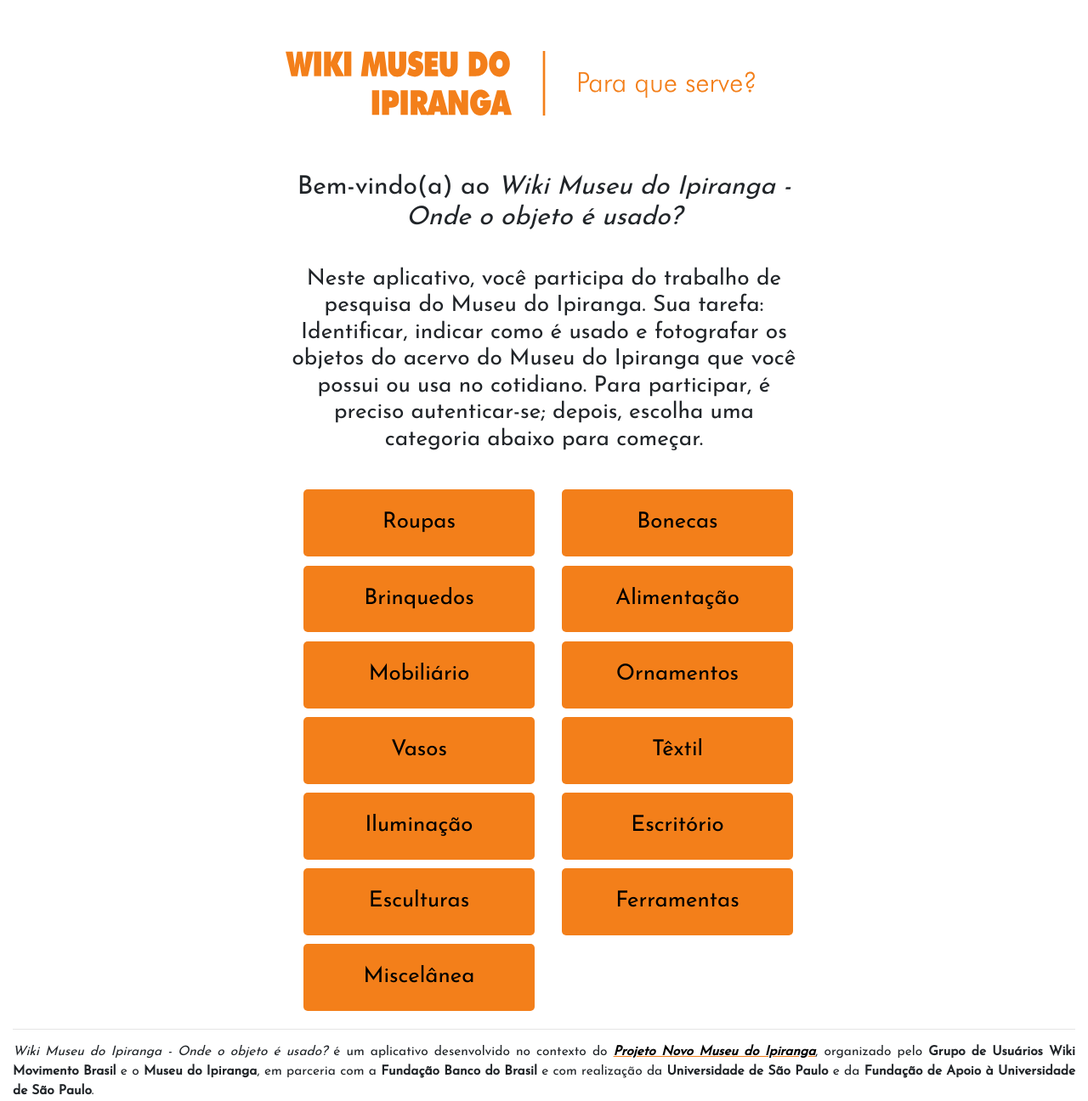
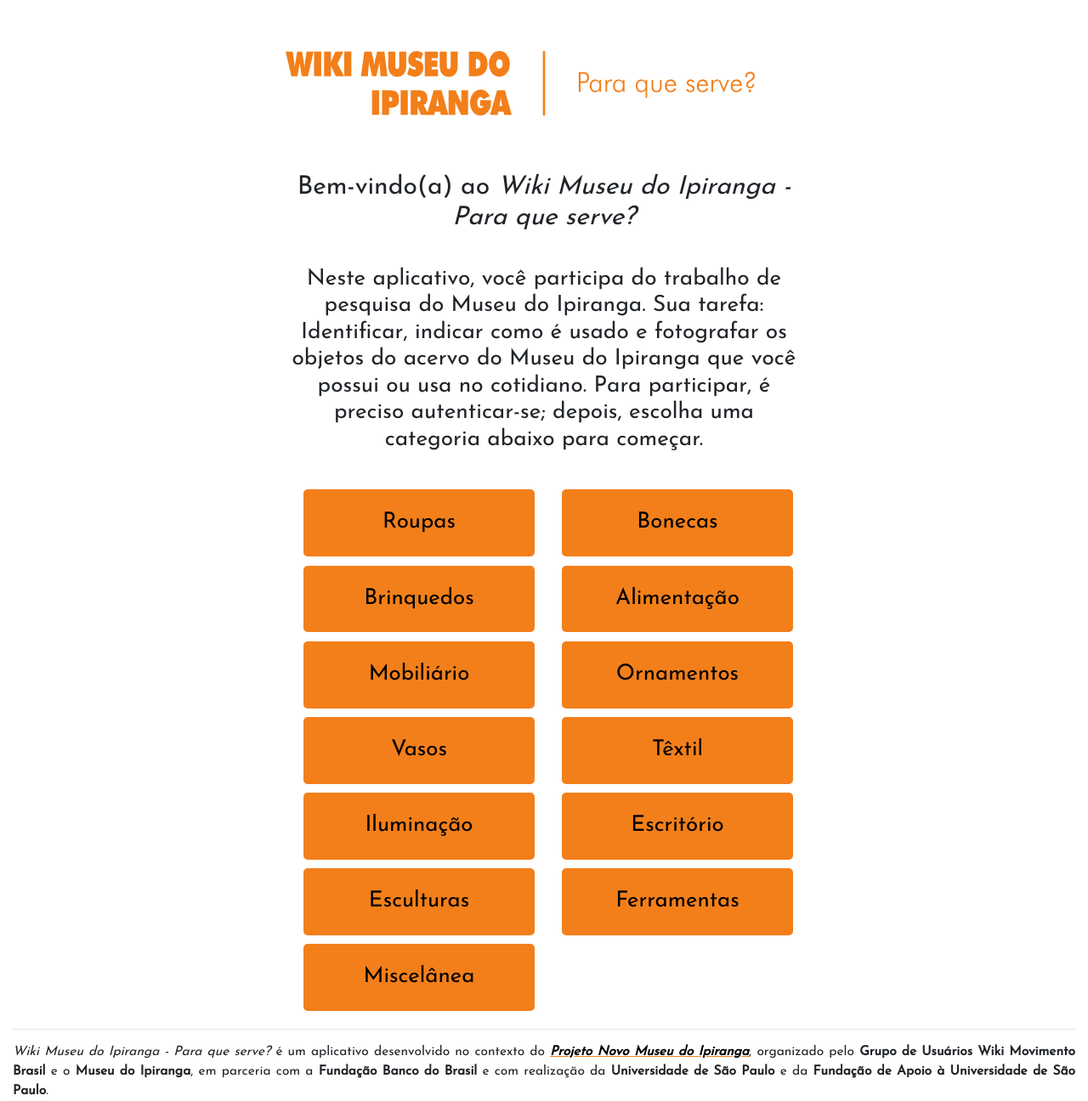
Before and after one commit to WikiMovimentoBrasil/wikiusos, a Flask app: page / in a window 1280 px wide. Shown: the part 69-1365 px from the top of the page at 85% size. Run offline with Flask 2, Linux system fonts and the light colour scheme; parts of the project's set-up code (start-up, migrations or seed data) failed here and were passed over; some libraries are stand-ins or nearby versions.

Commit message:
Updating translations

```diff
--- a/templates/base.html
+++ b/templates/base.html
@@ -17,7 +17,7 @@
 
     <script src="{{ url_for('static', filename= 'pagination.js') }}"></script>
     {% block scripts %}{% endblock %}
-    <title>{% block title %}{{ _("Página inicial") }}{% endblock %} | {{ _("Wiki Museu do Ipiranga - Onde o objeto é usado?") }}</title>
+    <title>{% block title %}{{ _("Página inicial") }}{% endblock %} | {{ _("Wiki Museu do Ipiranga - Para que serve?") }}</title>
     <script>
         function menuFunction() {
             var x = document.getElementById("topnavbar");
@@ -36,9 +36,9 @@
         <div class="w3-container w3-quarter"></div>
         <h1 class="w3-container w3-half" style="text-align: center; padding-top:60px; padding-bottom:60px">
             {% if lang=="en" %}
-                <img class="banner" src="{{ url_for('static', filename= 'logo - en.svg') }}" alt='{{ _("Logotipo Wiki Museu do Ipiranga - Onde o objeto é usado?") }}' width="100%"/>
+                <img class="banner" src="{{ url_for('static', filename= 'logo - en.svg') }}" alt='{{ _("Logotipo Wiki Museu do Ipiranga - Para que serve?") }}' width="100%"/>
             {% else %}
-                <img class="banner" src="{{ url_for('static', filename= 'logo - pt.svg') }}" alt='{{ _("Logotipo Wiki Museu do Ipiranga - Onde o objeto é usado?") }}' width="100%"/>
+                <img class="banner" src="{{ url_for('static', filename= 'logo - pt.svg') }}" alt='{{ _("Logotipo Wiki Museu do Ipiranga - Para que serve?") }}' width="100%"/>
             {% endif %}
         </h1>
     {% endblock %}
@@ -48,7 +48,7 @@
     <hr>
     <p style="font-size:90%; text-align: justify">
         {% set projeto %}<a tabindex="0" target='_blank' aria-label='{{_("Projeto Novo Museu do Ipiranga")}}' href='https://pt.wikipedia.org/wiki/Wikip%C3%A9dia:GLAM/Museu_Paulista#Projeto_Novo_Museu_do_Ipiranga'>{{_("Projeto Novo Museu do Ipiranga")}}</a>{% endset %}
-        {{_("<i>Wiki Museu do Ipiranga - Onde o objeto é usado?</i> é um aplicativo desenvolvido no contexto do <i><b>%(projeto)s</b></i>, organizado pelo <b>Grupo de Usuários Wiki Movimento Brasil</b> e o <b>Museu do Ipiranga</b>, em parceria com a <b>Fundação Banco do Brasil</b> e com realização da <b>Universidade de São Paulo</b> e da <b>Fundação de Apoio à Universidade de São Paulo</b>.", projeto=projeto)}}
+        {{_("<i>Wiki Museu do Ipiranga - Para que serve?</i> é um aplicativo desenvolvido no contexto do <i><b>%(projeto)s</b></i>, organizado pelo <b>Grupo de Usuários Wiki Movimento Brasil</b> e o <b>Museu do Ipiranga</b>, em parceria com a <b>Fundação Banco do Brasil</b> e com realização da <b>Universidade de São Paulo</b> e da <b>Fundação de Apoio à Universidade de São Paulo</b>.", projeto=projeto)}}
     </p>
 </footer>
 </body>
--- a/templates/inicio.html
+++ b/templates/inicio.html
@@ -23,7 +23,7 @@
         <div class="w3-container w3-quarter"></div>
         <div class="w3-container w3-half">
             <h2 style="text-align:center; padding-bottom:30px;">
-                {{ _("Bem-vindo(a) ao <i>Wiki Museu do Ipiranga - Onde o objeto é usado?</i>")}}
+                {{ _("Bem-vindo(a) ao <i>Wiki Museu do Ipiranga - Para que serve?</i>")}}
             </h2>
             <h3 style="text-align:center; padding-bottom:30px;">
                 {{_("Neste aplicativo, você participa do trabalho de pesquisa do Museu do Ipiranga. Sua tarefa: ")}} {{_("Identificar, indicar como é usado e fotografar os objetos do acervo do Museu do Ipiranga que você possui ou usa no cotidiano.")}} {{_("Para participar, é preciso autenticar-se; depois, escolha uma categoria abaixo para começar.")}}
--- a/templates/sobre.html
+++ b/templates/sobre.html
@@ -13,8 +13,8 @@
     <div class="w3-container w3-quarter"></div>
     <div class="w3-container w3-half" style="font-size: 125%; text-align: left">
         <p>
-            {{_("Você está pronto(a) para ser um(a) investigador(a) de acervos? É o que o aplicativo <b>Wiki Museu do Ipiranga - Onde o objeto é usado?</b> te oferece: desenvolver suas aptidões de investigação e conhecer mais a fundo o acervo do Museu do Ipiranga.")}}<br><br>
-            {{_("A curadoria de acervo é uma das atividades mais importantes do museu. Nela, pesquisadoras e pesquisadores -- e agora você! -- se debruçam sobre os objetos da coleção para identificar sua procedência, o que retrata, a história da peça. No aplicativo <b>Wiki Museu do Ipiranga - Onde o objeto é usado?</b>, você participa desse trabalho de curadoria, fotografando e descrevendo os usos de objetos que possui em casa semelhantes aos objetos do acervo do Museu do Ipiranga.")}}<br><br>
+            {{_("Você está pronto(a) para ser um(a) investigador(a) de acervos? É o que o aplicativo <b>Wiki Museu do Ipiranga - Para que serve?</b> te oferece: desenvolver suas aptidões de investigação e conhecer mais a fundo o acervo do Museu do Ipiranga.")}}<br><br>
+            {{_("A curadoria de acervo é uma das atividades mais importantes do museu. Nela, pesquisadoras e pesquisadores -- e agora você! -- se debruçam sobre os objetos da coleção para identificar sua procedência, o que retrata, a história da peça. No aplicativo <b>Wiki Museu do Ipiranga - Para que serve?</b>, você participa desse trabalho de curadoria, fotografando e descrevendo os usos de objetos que possui em casa semelhantes aos objetos do acervo do Museu do Ipiranga.")}}<br><br>
             {{_("O trabalho é sério! Suas edições são interativas e automaticamente registradas. Elas aparecem num grande documento, uma base de dados, em que pouco a pouco as informações sobre o acervo do Museu do Ipiranga são melhoradas. Você agora tem o poder de ajudar -- que responsabilidade, né?")}}<br><br>
             {{_("O aplicativo é um recurso de curadoria colaborativa, em que todas e todos podem participar. Funciona como a Wikipédia, a enciclopédia em que todo mundo pode editar.")}}<br><br>
             {{_("Mãos à obra, temos agora %(number_works)s objetos cujas informações precisam de sua ajuda!", number_works=number_works)}}<br><br>
```
Also changed, not shown: translations/en/LC_MESSAGES/messages.po, 2 other files.
